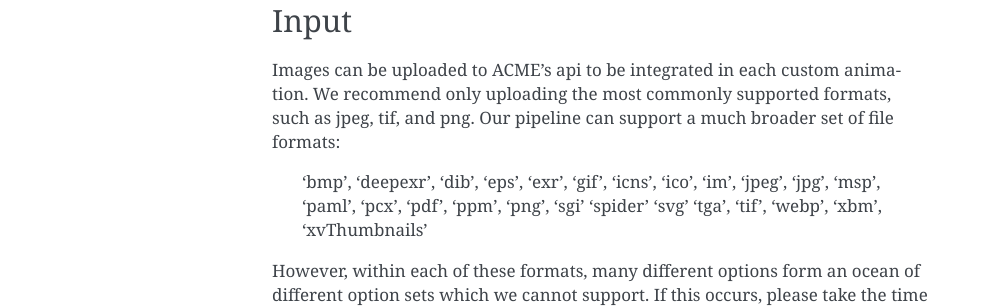
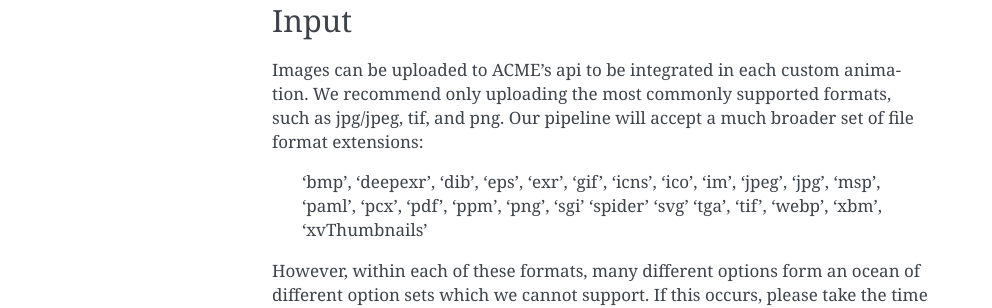
Before and after one commit to pcmillerAcme/docs, a Sphinx documentation site: the page built from source/Formats.rst, in a window 1280 px wide. Shown: the part 813-1121 px from the top of the page, without its empty margins (148-1140 px from the left). Built offline with Sphinx 7.4.7, drawn with Linux system fonts in a browser that asks for light colours.

Commit message:
[ACME-867] Clarified acceptible extensions in formats

```diff
--- a/source/Formats.rst
+++ b/source/Formats.rst
@@ -22,7 +22,7 @@
 Input
 -----
 
-Images can be uploaded to ACME's api to be integrated in each custom animation. We recommend only uploading the most commonly supported formats, such as jpeg, tif, and png. Our pipeline can support a much broader set of file formats:
+Images can be uploaded to ACME's api to be integrated in each custom animation. We recommend only uploading the most commonly supported formats, such as jpg/jpeg, tif, and png. Our pipeline will accept a much broader set of file format extensions:
 
     'bmp',
     'deepexr',
```
